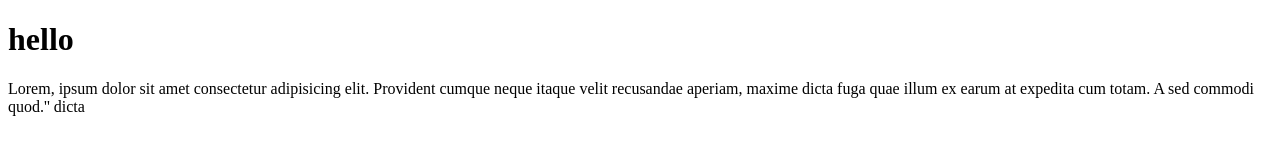
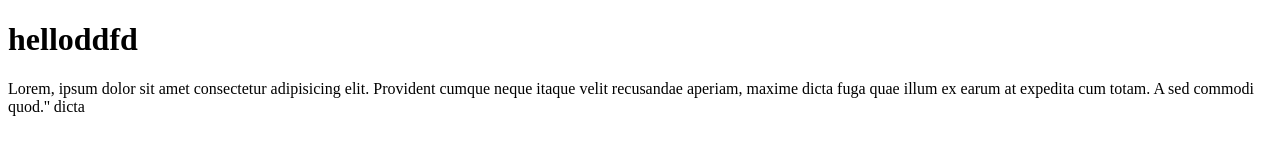
Before and after one commit to bharat-mobiuso/test, a plain HTML site: page index.html in a window 1280 px wide. Drawn offline with Linux system fonts and the light colour scheme.

Commit message:
update h1

```diff
--- a/index.html
+++ b/index.html
@@ -7,7 +7,7 @@
     <title>Document</title>
 </head>
 <body>
-    <H1>hello</H1>
+    <H1>helloddfd</H1>
     <p>Lorem, ipsum dolor sit amet consectetur adipisicing elit. Provident cumque neque itaque velit recusandae aperiam, maxime dicta fuga quae illum ex earum at expedita cum totam. A sed commodi quod.''
         dicta
     </p>
```
